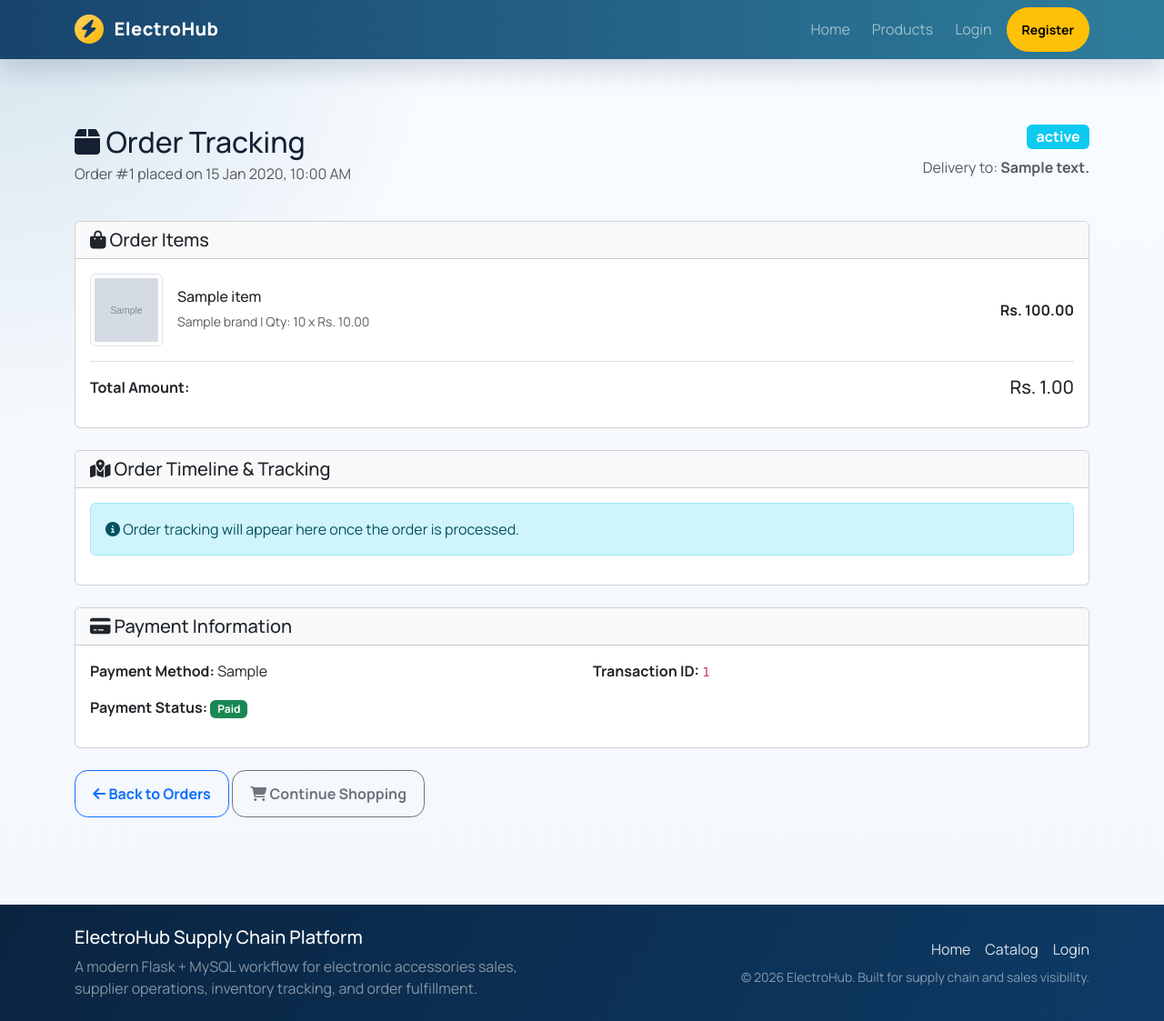
After one commit to abhijadhav100/electronic_supply_chain_platform, a Flask app: template templates/customer/track_order.html in a window 1280 px wide. The commit adds this page. Shown: the whole page at 91% size. Run offline with Flask 3, Linux system fonts and the light colour scheme; the template is opened without the code that fills it: most values are stand-ins (such as "Sample title", 1, 10 or a date in 2020); grey boxes marked "Sample" are stand-in pictures; some libraries are stand-ins or nearby versions.

Commit message:
Added order tracking feature into customer panel and admin panel

```diff
--- /dev/null
+++ b/templates/customer/track_order.html
@@ -0,0 +1,246 @@
+{% extends "base.html" %}
+
+{% block content %}
+<div class="container py-5">
+    <div class="row mb-4">
+        <div class="col-md-8">
+            <h2 class="mb-1">
+                <i class="fas fa-box"></i> Order Tracking
+            </h2>
+            <p class="text-muted">Order #{{ order.order_id }} placed on {{ order.order_date.strftime('%d %b %Y, %I:%M %p') }}</p>
+        </div>
+        <div class="col-md-4 text-md-end">
+            <div class="badge bg-info fs-6">{{ order.order_status }}</div>
+            <p class="text-muted mt-2">Delivery to: <strong>{{ order.shipping_address }}</strong></p>
+        </div>
+    </div>
+
+    <!-- Order Summary -->
+    <div class="card mb-4">
+        <div class="card-header bg-light">
+            <h5 class="mb-0"><i class="fas fa-shopping-bag"></i> Order Items</h5>
+        </div>
+        <div class="card-body">
+            {% for item in order_items %}
+            <div class="d-flex align-items-center mb-3 pb-3 border-bottom">
+                <img src="{{ item.image }}" alt="{{ item.product_name }}" class="img-thumbnail me-3" style="width: 80px; height: 80px; object-fit: cover;">
+                <div class="flex-grow-1">
+                    <h6 class="mb-1">{{ item.product_name }}</h6>
+                    <small class="text-muted">{{ item.brand }} | Qty: {{ item.quantity }} x Rs. {{ "%.2f"|format(item.price) }}</small>
+                </div>
+                <div class="text-end">
+                    <strong>Rs. {{ "%.2f"|format(item.quantity * item.price) }}</strong>
+                </div>
+            </div>
+            {% endfor %}
+            <div class="row mt-3">
+                <div class="col-md-6">
+                    <p><strong>Total Amount:</strong></p>
+                </div>
+                <div class="col-md-6 text-end">
+                    <h5>Rs. {{ "%.2f"|format(order.total_amount) }}</h5>
+                </div>
+            </div>
+        </div>
+    </div>
+
+    <!-- Amazon-style Order Timeline -->
+    <div class="card">
+        <div class="card-header bg-light">
+            <h5 class="mb-0"><i class="fas fa-map-marked-alt"></i> Order Timeline & Tracking</h5>
+        </div>
+        <div class="card-body">
+            {% if tracking_history %}
+                {% for item in order_items %}
+                <div class="mb-5">
+                    <h6 class="mb-3 text-primary">
+                        <i class="fas fa-cube"></i> {{ item.product_name }}
+                    </h6>
+
+                    {% if tracking_by_item.get(item.order_item_id) %}
+                        <div class="timeline">
+                            {% for track in tracking_by_item[item.order_item_id] | reverse %}
+                                <!-- Timeline Item -->
+                                <div class="timeline-item mb-4">
+                                    <div class="d-flex">
+                                        <!-- Timeline dot and line -->
+                                        <div class="timeline-marker me-3">
+                                            {% if track.status == 'Pending' %}
+                                                <div class="status-circle pending">
+                                                    <i class="fas fa-clock"></i>
+                                                </div>
+                                            {% elif track.status == 'Processing' %}
+                                                <div class="status-circle processing">
+                                                    <i class="fas fa-hammer"></i>
+                                                </div>
+                                            {% elif track.status == 'Shipped' %}
+                                                <div class="status-circle shipped">
+                                                    <i class="fas fa-cube"></i>
+                                                </div>
+                                            {% elif track.status == 'In Transit' %}
+                                                <div class="status-circle in-transit">
+                                                    <i class="fas fa-truck"></i>
+                                                </div>
+                                            {% elif track.status == 'Out for Delivery' %}
+                                                <div class="status-circle out-delivery">
+                                                    <i class="fas fa-map-marker-alt"></i>
+                                                </div>
+                                            {% elif track.status == 'Delivered' %}
+                                                <div class="status-circle delivered">
+                                                    <i class="fas fa-check-circle"></i>
+                                                </div>
+                                            {% endif %}
+                                        </div>
+
+                                        <!-- Timeline content -->
+                                        <div class="timeline-content flex-grow-1">
+                                            <div class="d-flex justify-content-between align-items-start mb-2">
+                                                <div>
+                                                    <h6 class="mb-1">{{ track.status }}</h6>
+                                                    <small class="text-muted">
+                                                        <i class="fas fa-map-pin"></i> {{ track.warehouse_location or 'Location TBD' }}
+                                                    </small>
+                                                </div>
+                                                <span class="badge bg-secondary">
+                                                    {{ track.timestamp.strftime('%d %b %Y') }}<br>
+                                                    <small>{{ track.timestamp.strftime('%I:%M %p') }}</small>
+                                                </span>
+                                            </div>
+                                            {% if track.notes %}
+                                            <p class="text-muted small mb-0">{{ track.notes }}</p>
+                                            {% endif %}
+                                        </div>
+                                    </div>
+                                </div>
+                            {% endfor %}
+                        </div>
+                    {% else %}
+                        <p class="text-muted">No tracking updates yet.</p>
+                    {% endif %}
+                </div>
+                {% endfor %}
+            {% else %}
+                <div class="alert alert-info">
+                    <i class="fas fa-info-circle"></i> Order tracking will appear here once the order is processed.
+                </div>
+            {% endif %}
+        </div>
+    </div>
+
+    <!-- Payment Info -->
+    {% if order.payment_method %}
+    <div class="card mt-4">
+        <div class="card-header bg-light">
+            <h5 class="mb-0"><i class="fas fa-credit-card"></i> Payment Information</h5>
+        </div>
+        <div class="card-body">
+            <div class="row">
+                <div class="col-md-6">
+                    <p><strong>Payment Method:</strong> {{ order.payment_method }}</p>
+                    <p><strong>Payment Status:</strong> <span class="badge {% if order.payment_status == 'Paid' %}bg-success{% else %}bg-warning{% endif %}">{{ order.payment_status }}</span></p>
+                </div>
+                <div class="col-md-6">
+                    <p><strong>Transaction ID:</strong> <code>{{ order.transaction_id or 'N/A' }}</code></p>
+                </div>
+            </div>
+        </div>
+    </div>
+    {% endif %}
+
+    <!-- Action Buttons -->
+    <div class="mt-4">
+        <a href="{{ url_for('customer.orders') }}" class="btn btn-outline-primary">
+            <i class="fas fa-arrow-left"></i> Back to Orders
+        </a>
+        <a href="{{ url_for('public.products') }}" class="btn btn-outline-secondary">
+            <i class="fas fa-shopping-cart"></i> Continue Shopping
+        </a>
+    </div>
+</div>
+
+<style>
+    .timeline {
+        position: relative;
+        padding-left: 0;
+    }
+
+    .timeline-item {
+        position: relative;
+        padding-left: 0;
+    }
+
+    .timeline-marker {
+        position: relative;
+        width: 60px;
+        display: flex;
+        align-items: center;
+        justify-content: center;
+    }
+
+    .status-circle {
+        width: 50px;
+        height: 50px;
+        border-radius: 50%;
+        display: flex;
+        align-items: center;
+        justify-content: center;
+        font-size: 20px;
+        color: white;
+        font-weight: bold;
+        box-shadow: 0 2px 5px rgba(0, 0, 0, 0.1);
+    }
+
+    .status-circle.pending {
+        background: linear-gradient(135deg, #667eea 0%, #764ba2 100%);
+    }
+
+    .status-circle.processing {
+        background: linear-gradient(135deg, #f093fb 0%, #f5576c 100%);
+    }
+
+    .status-circle.shipped {
+        background: linear-gradient(135deg, #4facfe 0%, #00f2fe 100%);
+    }
+
+    .status-circle.in-transit {
+        background: linear-gradient(135deg, #43e97b 0%, #38f9d7 100%);
+    }
+
+    .status-circle.out-delivery {
+        background: linear-gradient(135deg, #fa709a 0%, #fee140 100%);
+    }
+
+    .status-circle.delivered {
+        background: linear-gradient(135deg, #30cfd0 0%, #330867 100%);
+    }
+
+    .timeline-content {
+        background: #f8f9fa;
+        padding: 15px;
+        border-radius: 8px;
+        border-left: 4px solid #007bff;
+    }
+
+    .timeline-item:last-child .status-circle {
+        box-shadow: 0 0 0 4px rgba(0, 123, 255, 0.2);
+    }
+
+    /* Responsive adjustments */
+    @media (max-width: 768px) {
+        .timeline-marker {
+            width: 45px;
+        }
+
+        .status-circle {
+            width: 40px;
+            height: 40px;
+            font-size: 16px;
+        }
+
+        .timeline-content {
+            padding: 12px;
+            font-size: 0.9rem;
+        }
+    }
+</style>
+{% endblock %}
```
Also changed, not shown: database.sql (+29 -0 lines), routes/admin.py (+56 -1 lines), routes/customer.py (+58 -0 lines), routes/supplier.py (+60 -1 lines), templates/admin/orders.html (+52 -0 lines), templates/customer/orders.html (+7 -2 lines), templates/supplier/orders.html (+54 -3 lines).
